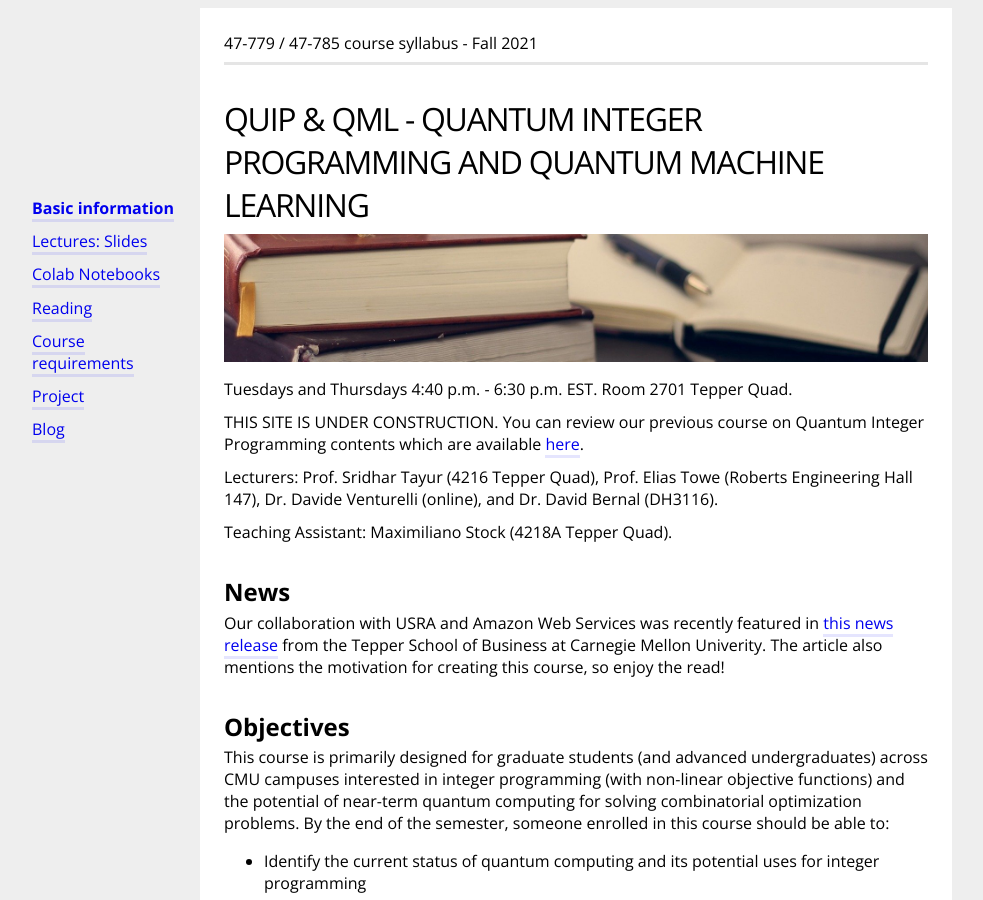
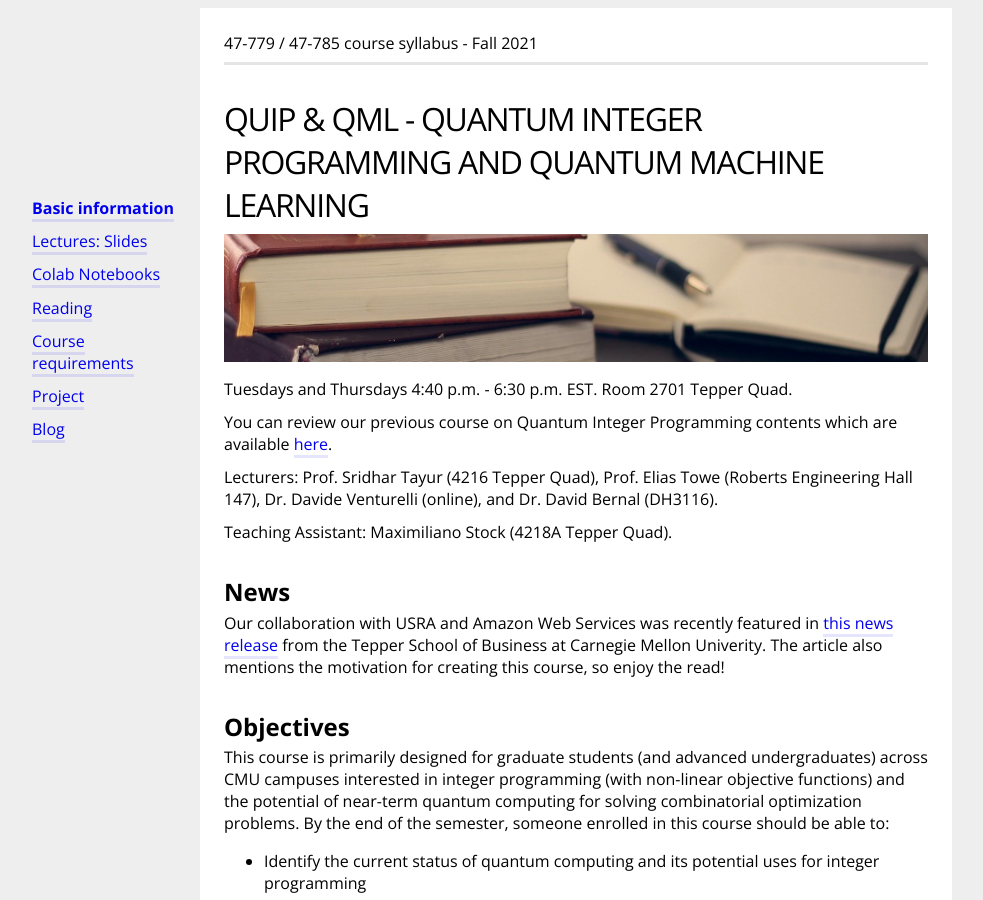
Before and after one commit to bernalde/QuIPML, a Jekyll site: the page built from index.md, in a window 1280 px wide and 900 px high. Shown: the whole window, without its empty margins (64-1047 px from the left). Built offline with Jekyll 4.4.1, drawn with Linux system fonts in a browser that asks for light colours.

Commit message:
Update index.md

```diff
--- a/index.md
+++ b/index.md
@@ -10,7 +10,6 @@ menuPosition: 1
 
 Tuesdays and Thursdays 4:40 p.m. - 6:30 p.m. EST. Room 2701 Tepper Quad.
 
-THIS SITE IS UNDER CONSTRUCTION.
 You can review our previous course on Quantum Integer Programming contents which are available [here](https://bernalde.github.io/QuIP/).
 
 Lecturers: Prof. Sridhar Tayur (4216 Tepper Quad), Prof. Elias Towe (Roberts Engineering Hall 147), Dr. Davide Venturelli (online), and Dr. David Bernal (DH3116).
```
